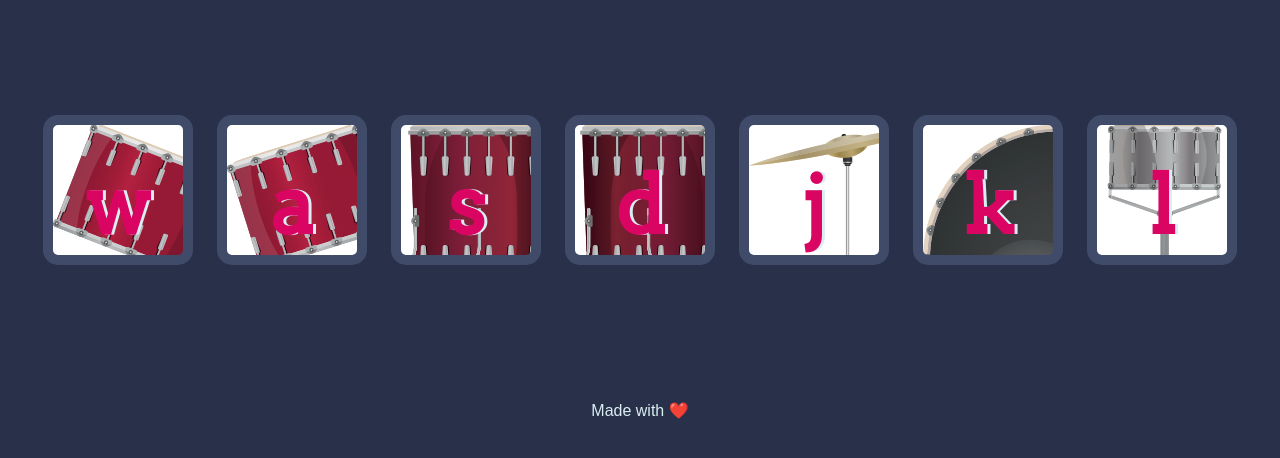
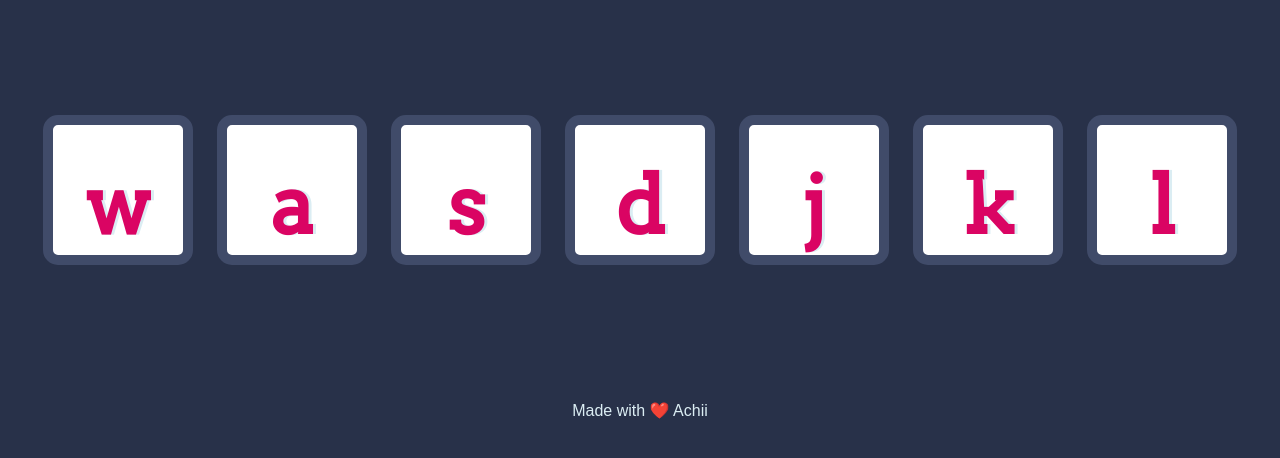
Before and after one commit to Achinit99/GameProject_RefreshMe, a plain HTML site: page Drum-Kit/index.html in a window 1280 px wide. Shown: the part 174-632 px from the top of the page. Drawn offline with Linux system fonts and the light colour scheme; files whose address does not match are found by name.

Commit message:
delete id

```diff
--- a/Drum-Kit/index.html
+++ b/Drum-Kit/index.html
@@ -13,16 +13,16 @@
   <body>
     <h1 id="title">Drum 🥁 Kit</h1>
     <div class="set">
-      <button id="first" class="w drum" onclick="play(this);">w</button>
-      <button id="second" class="a drum" onclick="play(this);">a</button>
-      <button id="third" class="s drum" onclick="play(this);">s</button>
-      <button id="fourth" class="d drum" onclick="play(this);">d</button>
-      <button id="fiveth" class="j drum" onclick="play(this);">j</button>
-      <button id="sixth" class="k drum" onclick="play(this);">k</button>
-      <button id="seventh" class="l drum" onclick="play(this);">l</button>
+      <button class="w drum">w</button>
+      <button class="a drum">a</button>
+      <button class="s drum">s</button>
+      <button class="d drum">d</button>
+      <button class="j drum">j</button>
+      <button class="k drum">k</button>
+      <button i class="l drum">l</button>
     </div>
 
-    <footer>Made with ❤️</footer>
+    <footer>Made with ❤️ Achii</footer>
 
     <script type="text/javascript" src="index.js"></script>
   </body>
--- /dev/null
+++ b/Drum-Kit/index.js
@@ -0,0 +1,4 @@
+document.querySelector("button").addEventListener("click", handleClick);
+function handleClick() {
+  alert("I got clicked!");
+}
--- a/Drum-Kit/styles.css
+++ b/Drum-Kit/styles.css
@@ -13,34 +13,6 @@ h1 {
 footer {
   color: #dbedf3;
   font-family: sans-serif;
-}
-
-.w {
-  background-image: url("images/tom1.png");
-}
-
-.a {
-  background-image: url("images/tom2.png");
-}
-
-.s {
-  background-image: url("images/tom3.png");
-}
-
-.d {
-  background-image: url("images/tom4.png");
-}
-
-.j {
-  background-image: url("images/crash.png");
-}
-
-.k {
-  background-image: url("images/kick.png");
-}
-
-.l {
-  background-image: url("images/snare.png");
 }
 
 .set {
```
